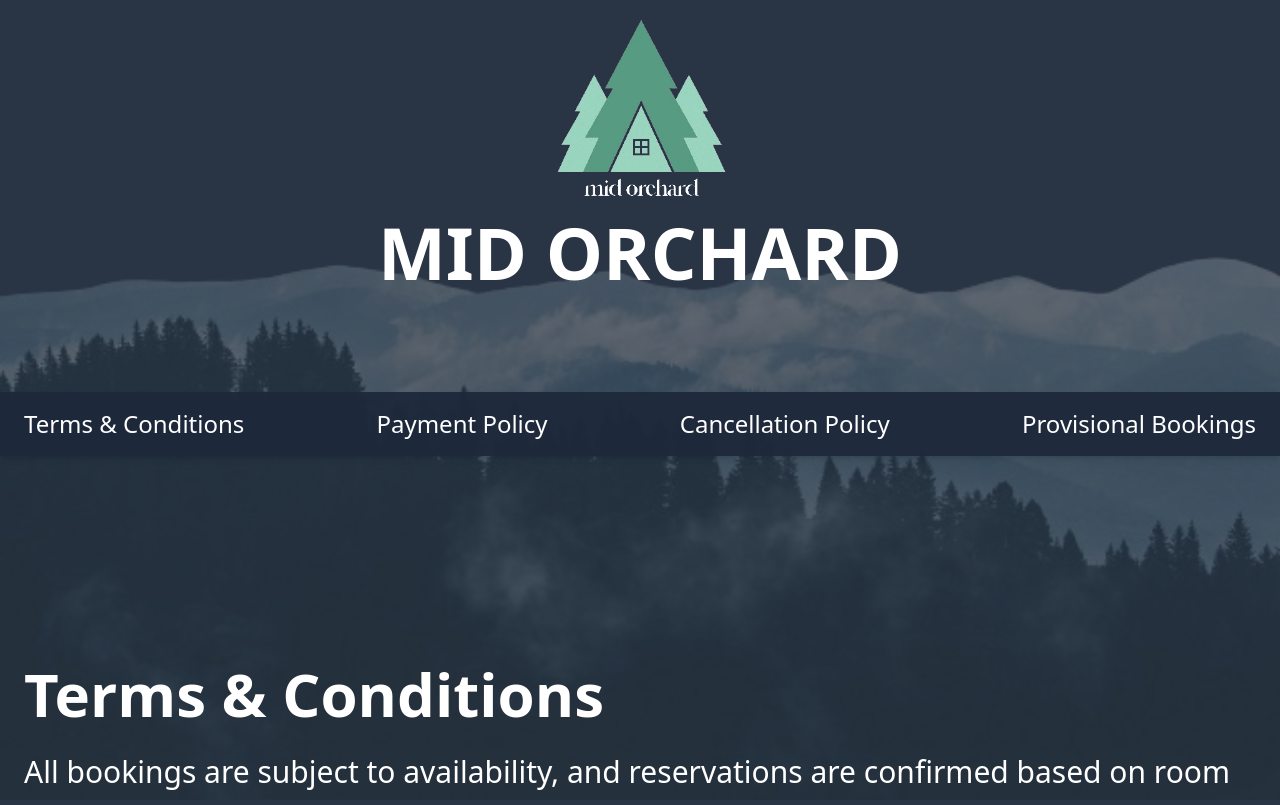
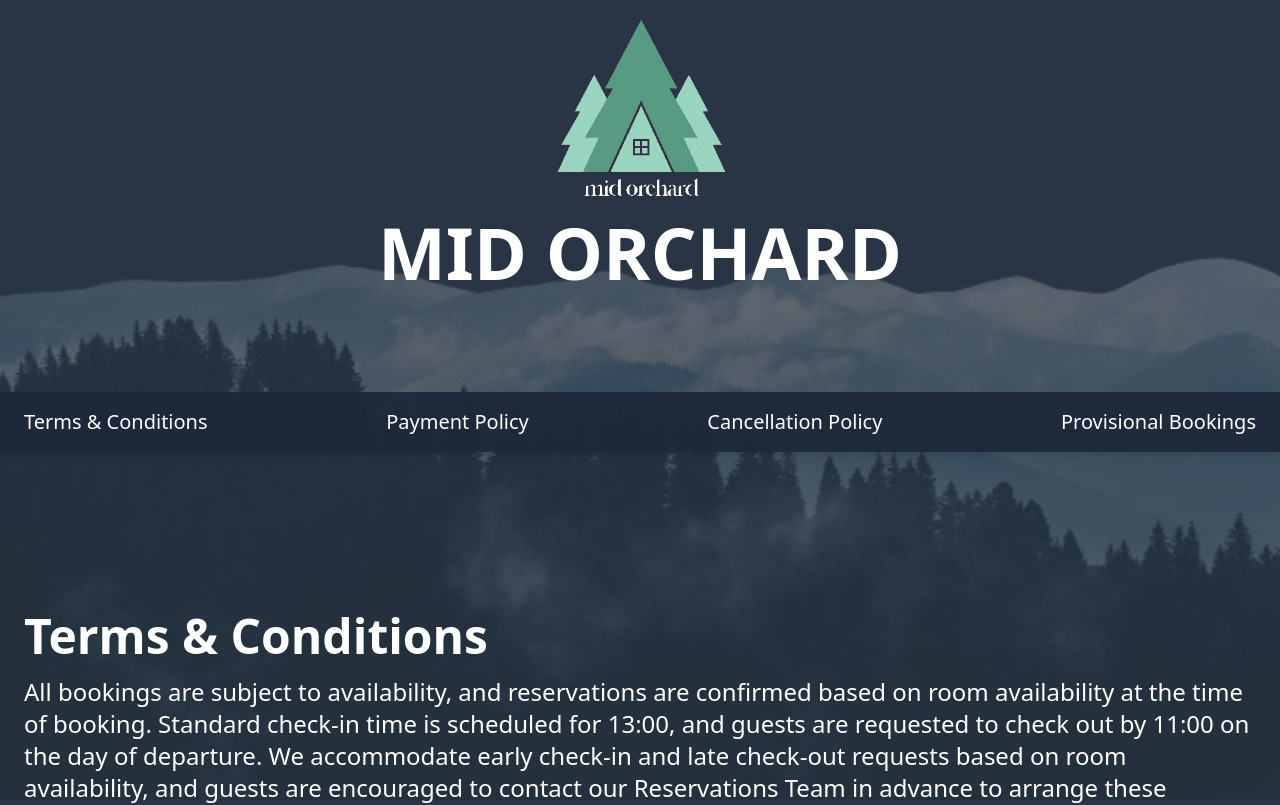
Before and after one commit to shouryade/fix-travel-mern, a React (Vite) app in the folder BlogPorject/: page /legal in a window 1280 px wide. Shown: the top 805 px of the page. Built offline with nearby package versions, Linux system fonts and the light colour scheme; no server answers; a web font is replaced by a local one.

Commit message:
pull this

```diff
--- a/BlogPorject/src/pagesMohin/legal.jsx
+++ b/BlogPorject/src/pagesMohin/legal.jsx
@@ -2,11 +2,11 @@ import * as React from "react";
 import { useLocation } from 'react-router-dom';
 
 const PolicySection = ({ title, content, id }) => (
-  <section id={id} className="mt-36 max-md:mt-10 max-md:max-w-full scroll-mt-32">
-    <h2 className="text-6xl font-semibold text-white max-md:text-4xl hover:text-teal-300 transition-colors duration-300">
+  <section id={id} className="mt-16 md:mt-24 scroll-mt-20">
+    <h2 className="text-3xl md:text-4xl lg:text-5xl font-semibold text-white hover:text-teal-300 transition-colors duration-300">
       {title}
     </h2>
-    <p className="mt-6 text-3xl text-white max-md:max-w-full leading-relaxed hover:text-gray-300 transition-colors duration-300">
+    <p className="mt-4 text-lg md:text-xl lg:text-2xl text-white leading-relaxed hover:text-gray-300 transition-colors duration-300">
       {content}
     </p>
   </section>
@@ -15,9 +15,9 @@ const PolicySection = ({ title, content, id }) => (
 const NavItem = ({ text, targetId, isActive, onClick }) => (
   <button
     onClick={() => onClick(targetId)}
-    className={`text-2xl ${isActive ? 'text-teal-400' : 'text-white'}
+    className={`text-lg md:text-xl ${isActive ? 'text-teal-400' : 'text-white'}
                 hover:text-teal-300 transition-all duration-300 ease-in-out
-                transform hover:scale-105`}
+                transform hover:scale-105 w-full md:w-auto text-left md:text-center py-2 md:py-0`}
   >
     {text}
   </button>
@@ -25,6 +25,7 @@ const NavItem = ({ text, targetId, isActive, onClick }) => (
 
 function MidOrchardTerms() {
   const [activeSection, setActiveSection] = React.useState("");
+  const [isNavOpen, setIsNavOpen] = React.useState(false);
   const location = useLocation();
 
   React.useEffect(() => {
@@ -70,6 +71,7 @@ function MidOrchardTerms() {
         behavior: "smooth"
       });
     }
+    setIsNavOpen(false);
   };
 
   return (
@@ -79,24 +81,30 @@ function MidOrchardTerms() {
         style={{ backgroundImage: "url('/src/assets/bg_legal.png')" }}
       ></div>
       <div className="relative z-10">
-        <header className="w-full max-w-7xl mx-auto px-6 py-10">
+        <header className="w-full max-w-7xl mx-auto px-4 md:px-6 py-6 md:py-10">
           <div className="flex flex-col items-center justify-center">
-            <div className="overflow-visible h-32 flex items-center mb-12">
+            <div className="overflow-visible h-24 md:h-32 flex items-center mb-6 md:mb-12">
               <img
                 loading="lazy"
                 src="/src/assets/logo.png"
                 alt="Mid Orchard logo"
-                className="w-48 h-auto object-contain transition-all duration-300 transform hover:scale-110"
+                className="w-32 md:w-48 h-auto object-contain transition-all duration-300 transform hover:scale-110"
               />
             </div>
-            <h1 className="text-7xl font-semibold text-white max-md:text-4xl hover:text-teal-300 transition-colors duration-300 mb-16">
+            <h1 className="text-4xl md:text-5xl lg:text-7xl font-semibold text-white hover:text-teal-300 transition-colors duration-300 mb-8 md:mb-16 text-center">
               MID ORCHARD
             </h1>
           </div>
         </header>
         <nav className="sticky top-0 z-20 bg-slate-800 bg-opacity-95 shadow-md">
-          <div className="max-w-7xl mx-auto px-6 py-4">
-            <div className="flex justify-between items-center space-x-8 max-md:flex-wrap max-md:space-x-4 max-md:space-y-2">
+          <div className="max-w-7xl mx-auto px-4 md:px-6 py-4">
+            <button
+              className="md:hidden w-full text-white text-xl mb-4"
+              onClick={() => setIsNavOpen(!isNavOpen)}
+            >
+              Policies {isNavOpen ? '▲' : '▼'}
+            </button>
+            <div className={`flex flex-col md:flex-row justify-between items-start md:items-center space-y-4 md:space-y-0 md:space-x-4 ${isNavOpen ? 'block' : 'hidden md:flex'}`}>
               <NavItem text="Terms & Conditions" targetId="terms" isActive={activeSection === "terms"} onClick={scrollToSection} />
               <NavItem text="Payment Policy" targetId="payment" isActive={activeSection === "payment"} onClick={scrollToSection} />
               <NavItem text="Cancellation Policy" targetId="cancellation" isActive={activeSection === "cancellation"} onClick={scrollToSection} />
@@ -104,7 +112,7 @@ function MidOrchardTerms() {
             </div>
           </div>
         </nav>
-        <article className="max-w-7xl mx-auto px-6 py-16">
+        <article className="max-w-7xl mx-auto px-4 md:px-6 py-8 md:py-16">
           <PolicySection
             id="terms"
             title="Terms & Conditions"
```
